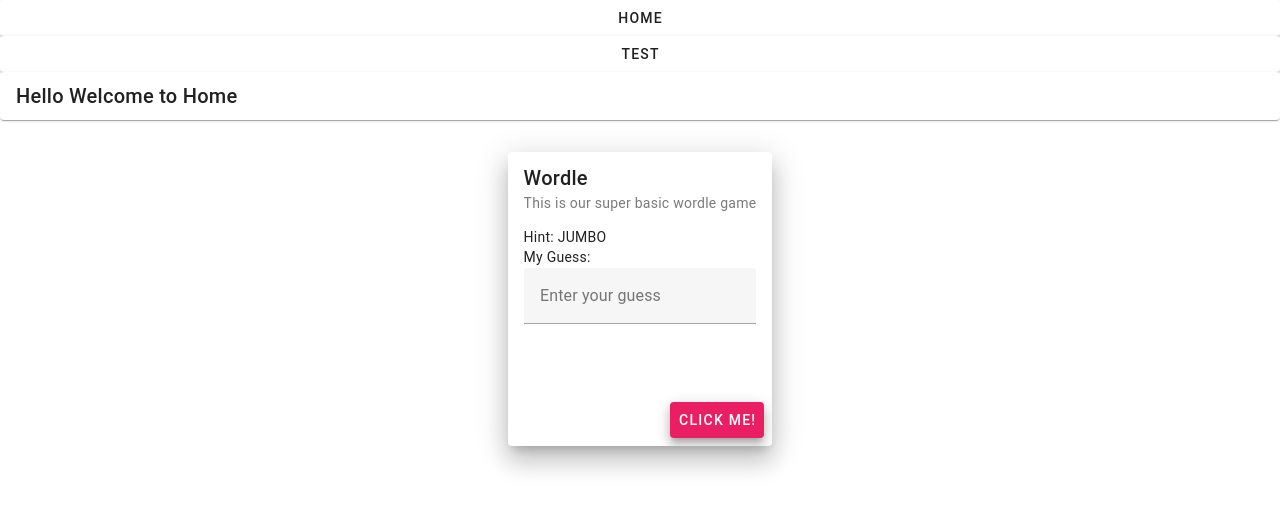
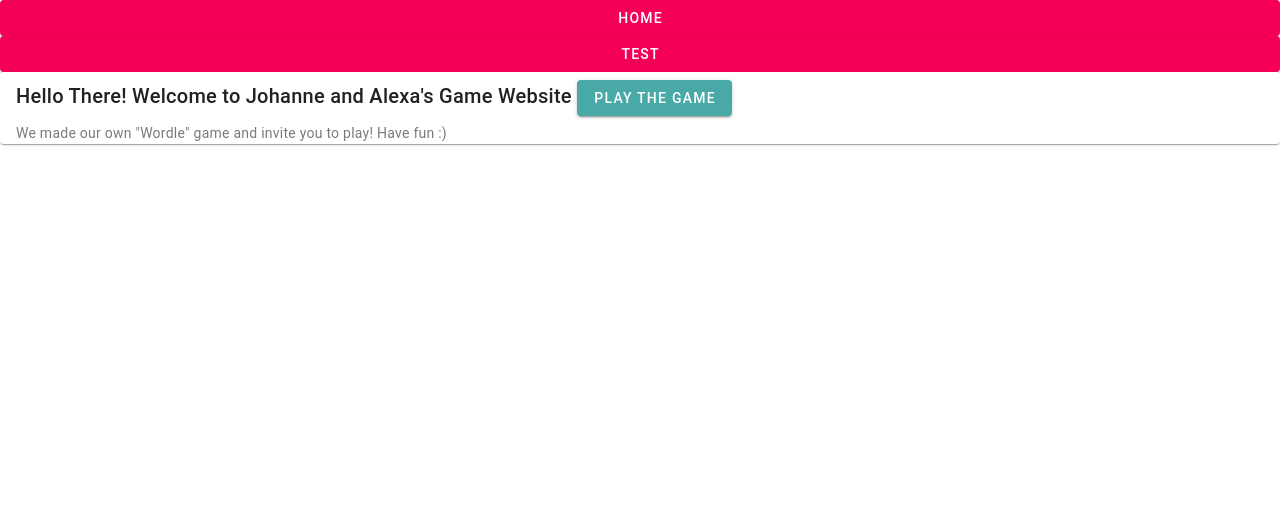
Before and after one commit to IntelliTect-Samples/EWU-CSCD379-2024-Spring, a Nuxt app in the folder wordle-web/: page / in a window 1280 px wide. Shown: the top 510 px of the page. Built offline with nearby package versions, Linux system fonts and the light colour scheme.

Commit message:
transplanting Alexa work into main wordle-web directory

```diff
--- a/wordle-web/app.vue
+++ b/wordle-web/app.vue
@@ -1,8 +1,8 @@
 <template>
   <NuxtLayout>
     <v-app>
-      <v-btn @click="router.push('/')">Home</v-btn>
-      <v-btn @click="router.push('/test')">Test</v-btn>
+      <v-btn color="pink-accent-3" @click="router.push('/')">Home</v-btn>
+      <v-btn color="pink-accent-3" @click="router.push('/test')">Test</v-btn>
       <NuxtPage />
     </v-app>
   </NuxtLayout>
--- /dev/null
+++ b/wordle-web/pages/game.vue
@@ -0,0 +1,53 @@
+<template>
+    <v-card class="mx-auto my-8" elevation="24" max-width="344">
+      <v-card-item>
+        <v-card-title style="color: #B71C1C;">Wordle</v-card-title>
+        <v-card-subtitle style="color: #B71C1C;">
+        This is our super basic Wordle game! Good luck
+      </v-card-subtitle>
+      </v-card-item>
+
+      <v-card-text>
+        Hint: {{ game.wordToGuess }}
+        <br />
+        My Guess: {{ myGuess }}
+        <v-text-field
+          v-model="myGuess"
+          label="Enter your guess"
+          outlined
+          clearable
+        />
+      </v-card-text>
+
+      <v-card-text>
+        <div v-for="(guess, i) of game.guesses" :key="i">
+          Guess: {{ guess.letters.map(x => x.char).join("") }}
+        </div>
+      </v-card-text>
+
+      <v-card-actions>
+        <v-spacer />
+        <v-btn
+          color="primary"
+          variant="elevated"
+          elevation="8"
+          @click="submitGuess()"
+        >
+          Click Me!
+        </v-btn>
+      </v-card-actions>
+    </v-card>
+  </template>
+
+  <script setup lang="ts">
+  import { Game } from "@/scripts/game"; // Adjust the import path as necessary
+  import { ref, reactive } from 'vue';
+
+  const game: Game = reactive(new Game("JUMBO"));
+  const myGuess = ref("");
+
+  function submitGuess() {
+    game.guess(myGuess.value.toUpperCase());
+    myGuess.value = "";
+  }
+  </script>
--- a/wordle-web/pages/index.vue
+++ b/wordle-web/pages/index.vue
@@ -1,56 +1,12 @@
 <template>
     <v-card>
-        <v-card-title>Hello Welcome to Home</v-card-title>
+      <v-card-title>
+        Hello There! Welcome to Johanne and Alexa's Game Website
+        <!-- Button to navigate to the game page -->
+        <v-btn color="secondary" to="/game">Play the Game</v-btn>
+      </v-card-title>
+      <v-card-subtitle>
+        We made our own "Wordle" game and invite you to play! Have fun :)
+      </v-card-subtitle>
     </v-card>
-
-    <v-card class="mx-auto my-8" elevation="16" max-width="344">
-        <v-card-item>
-          <v-card-title> Wordle </v-card-title>
-          <v-card-subtitle>
-            This is our super basic wordle game
-          </v-card-subtitle>
-        </v-card-item>
-
-        <v-card-text>
-          Hint: {{ game.wordToGuess }}
-          <br />
-          My Guess: {{ myGuess }}
-          <v-text-field
-            v-model="myGuess"
-            label="Enter your guess"
-            outlined
-            clearable
-          />
-        </v-card-text>
-
-        <v-card-text>
-          <div v-for="(guess, i) of game.guesses" :key="i">
-            Guess: {{ guess.letters.map(x => x.char).join("") }}
-          </div>
-        </v-card-text>
-
-        <v-card-actions>
-          <v-spacer />
-          <v-btn
-            color="pink"
-            variant="elevated"
-            elevation="8"
-            @click="submitGuess()"
-          >
-            Click Me!
-          </v-btn>
-        </v-card-actions>
-      </v-card>
 </template>
-
-<script setup lang="ts">
-import { Game } from "../scripts/game";
-const game: Game = reactive(new Game("JUMBO"));
-
-const myGuess = ref("");
-
-function submitGuess() {
-  game.guess(myGuess.value.toUpperCase());
-  myGuess.value = "";
-}
-</script>
```
